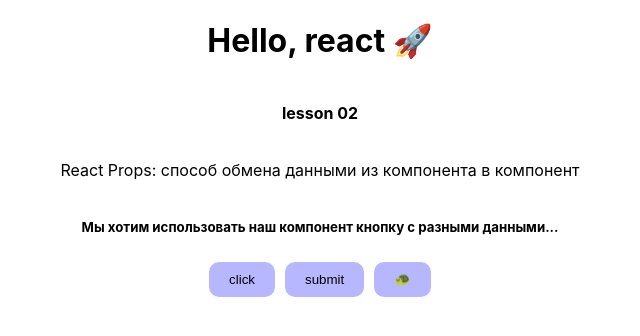
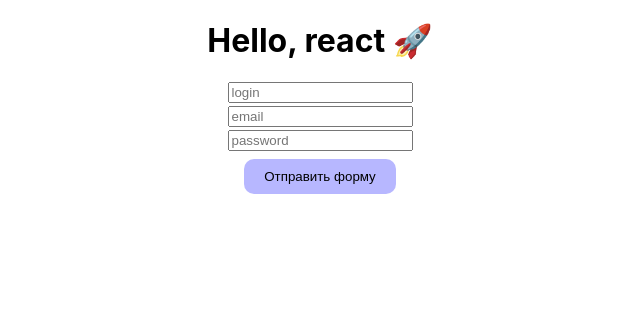
Before and after one commit to dmitrii-kuvaldin/43-react-js, a React (Create React App) app: page / in a window 1280 px wide. Shown: the top 336 px of the page, without its empty margins (320-960 px from the left). Built offline with nearby package versions, Linux system fonts and the light colour scheme.

Commit message:
homework

```diff
--- a/src/components/myButton/MyButton.jsx
+++ b/src/components/myButton/MyButton.jsx
@@ -2,5 +2,9 @@
 
 export default function MyButton(props) {
   console.log(props);
-  return <button onClick={props.onClick} className="myButton">{props.name}</button>;
+  return (
+    <button type={props.type} onClick={props.onClick} className="myButton">
+      {props.name}
+    </button>
+  );
 }
--- /dev/null
+++ b/src/components/myForm/MyForm.jsx
@@ -0,0 +1,14 @@
+import MyButton from "../myButton/MyButton";
+import MyInput from "../myInput/MyInput";
+import './myForm.css'
+
+export default function MyForm() {
+  return (
+    <form className='myForm'>
+      <MyInput placeholder={'login'} type={'text'} name={'login'} />
+      <MyInput placeholder={'email'} type={'email'} name={'email'}  />
+      <MyInput placeholder={'password'} type={'password'} name={'password'} />
+      <MyButton name={'Отправить форму'} type={'submit'}  />
+    </form>
+  );
+}
--- /dev/null
+++ b/src/components/myForm/myForm.css
@@ -0,0 +1,9 @@
+.myForm {
+  display: flex;
+  flex-direction: column;
+  align-items: center;
+}
+
+.myForm > input {
+  margin-bottom: 3px;
+}
--- /dev/null
+++ b/src/components/myInput/MyInput.jsx
@@ -0,0 +1,8 @@
+import './myInput.css'
+
+export default function MyInput(props) {
+  console.log(props);
+  return (
+    <input type={props.type} name={props.name} placeholder={props.placeholder} />
+  )
+}
--- a/src/index.jsx
+++ b/src/index.jsx
@@ -2,14 +2,16 @@
 import ReactDOM from 'react-dom/client';
 import App from './app/App';
 import './index.css';
-import Lesson02 from './lessons/lesson_02/Lesson02';
+import MyForm from './components/myForm/MyForm';
 // import Lesson01 from './lessons/lesson_01/Lesson01';
+// import Lesson02 from './lessons/lesson_02/Lesson02';
 
 const root = ReactDOM.createRoot(document.getElementById('root'));
 root.render(
   <>
     <App />
-    <Lesson02/>
     {/* <Lesson01 /> */}
+    {/* <Lesson02/> */}
+    <MyForm/>
   </>
 );
--- a/src/lessons/lesson_02/Lesson02.jsx
+++ b/src/lessons/lesson_02/Lesson02.jsx
@@ -20,9 +20,9 @@
       <p>React Props: способ обмена данными из компонента в компонент</p>
       <h5>Мы хотим использовать наш компонент кнопку с разными данными...</h5>
       <div>
-        <MyButton onClick={handleClick} name={'click'} />
-        <MyButton onClick={handleSubmit} name={'submit'} />
-        <MyButton onClick={handleTurtle} name={'🐢'} />
+        <MyButton type={'button'} onClick={handleClick} name={'click'} />
+        <MyButton type={'submit'} onClick={handleSubmit} name={'submit'} />
+        <MyButton type={'reset'} onClick={handleTurtle} name={'🐢'} />
       </div>
     </div>
   );
```
Also changed, not shown: src/components/myInput/myInput.css (added).
